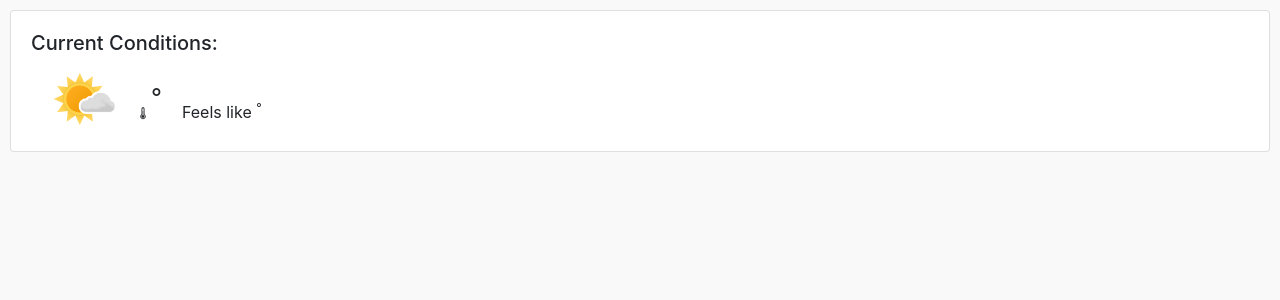
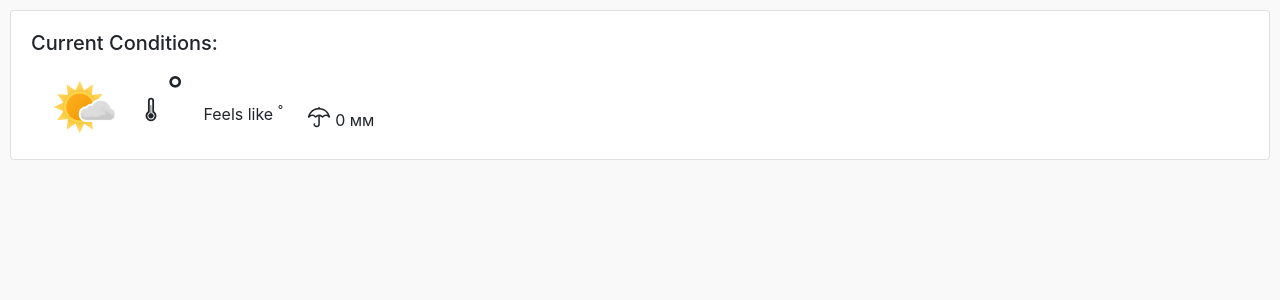
Before and after one commit to artem-p/raindrop, a React (Create React App) app: page / in a window 1280 px wide. Shown: the top 300 px of the page. Built offline with nearby package versions, Linux system fonts and the light colour scheme; no server answers.

Commit message:
add precipitation

```diff
--- a/src/dashboard/CurrentWeather.css
+++ b/src/dashboard/CurrentWeather.css
@@ -14,14 +14,24 @@
     align-items: baseline;
 }
 
+.temperature__icon, .precipitation__icon {
+    font-size: 2rem;
+}
+
 .temperature__measured {
-    font-size: 2rem;
+    font-size: 3rem;
 }
 
 .temperature__feelslike {
     margin-left: 20px;
 }
 
+.precipitation {
+    display: flex;
+    flex-direction: row;
+    align-items: baseline;
+}
+
 .weather-icon {
     width: 64px;
 }
--- a/src/dashboard/CurrentWeather.js
+++ b/src/dashboard/CurrentWeather.js
@@ -1,7 +1,7 @@
 import React, { useState, useEffect } from 'react'
 import Card from 'react-bootstrap/Card'
 import { Container, Row, Col } from 'react-bootstrap';
-import { WiThermometer } from 'react-icons/wi'
+import { WiThermometer, WiUmbrella } from 'react-icons/wi'
 import fair_day from '../weather-icons-metno/svg/fair_day.svg'
 import { owmRequests } from '../requests'
 import { owmApi } from '../api'
@@ -59,6 +59,16 @@ function CurrentWeather({lat, lon, place}) {
                 </div>
               </div>
 
+              <div class="precipitation">
+                <div class="precipitation__icon">
+                  <WiUmbrella />
+                </div>
+
+                <div class="precipitation__int">
+                  0 мм
+                </div>
+              </div>
+
               {/* <div className="weather-text">
                   <h6>{weatherText}</h6>
               </div> */}
```
